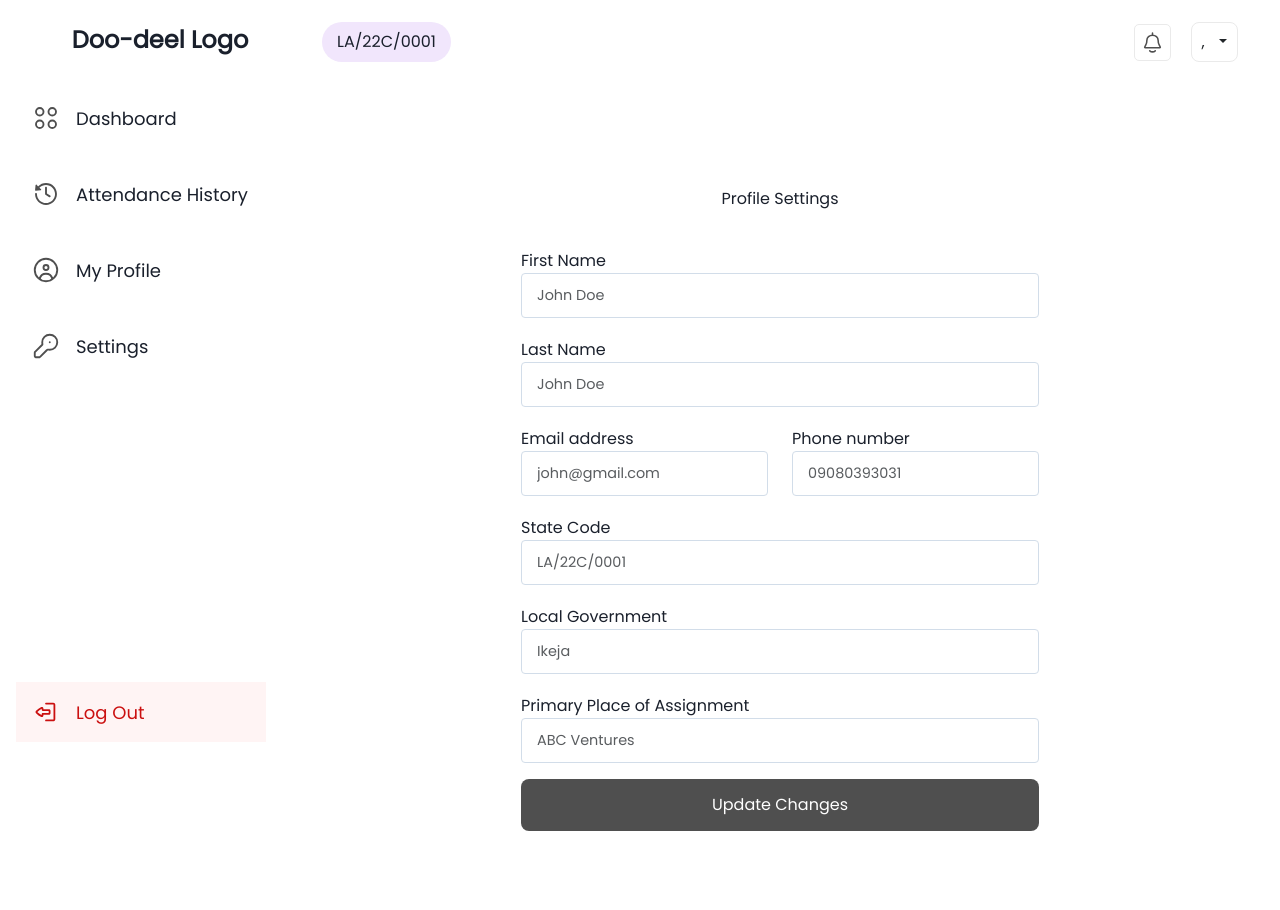
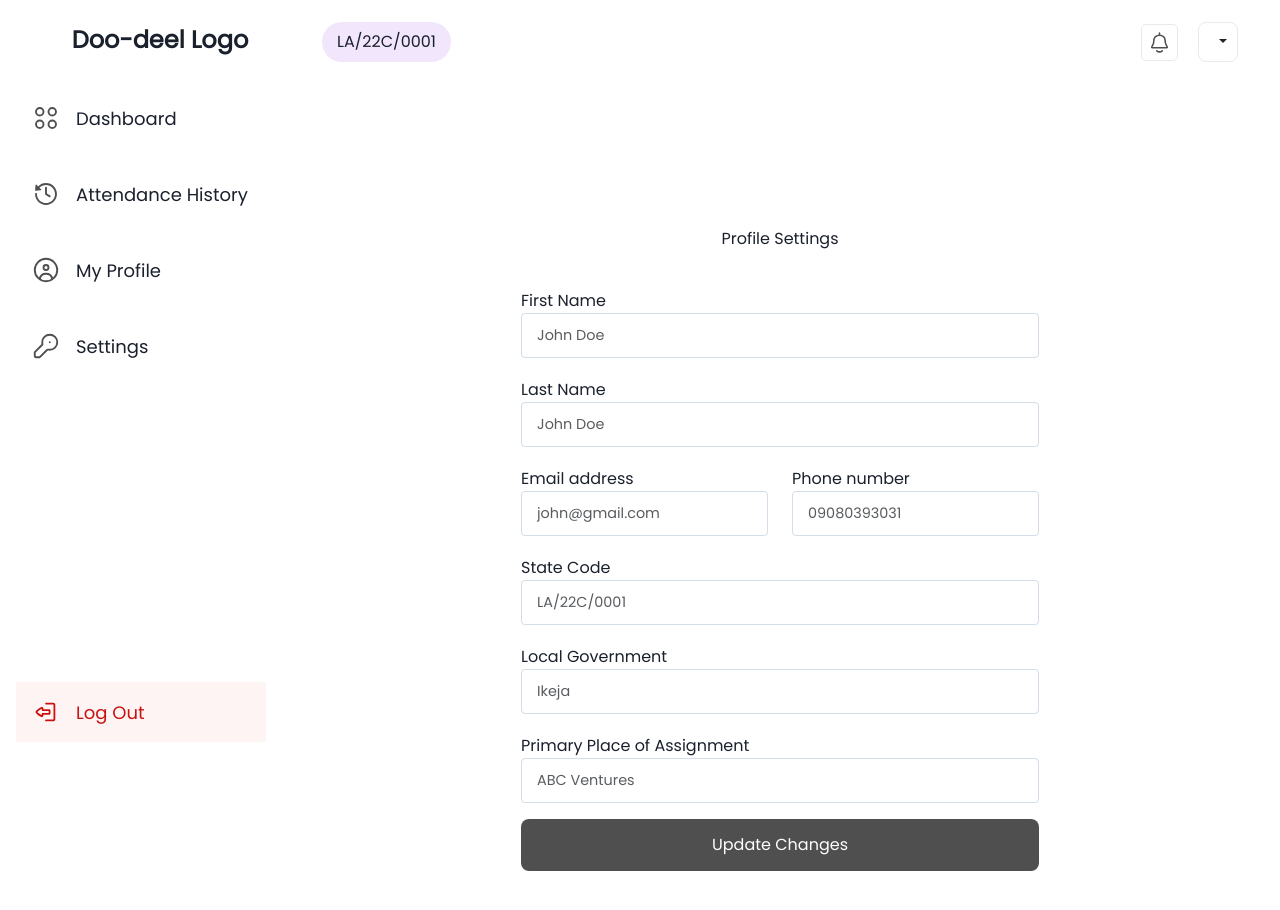
Before and after one commit to johnilizy17/lekan, a React (Create React App) app: page /profile in a window 1280 px wide. Shown: the top 910 px of the page. Built offline with nearby package versions, Linux system fonts and the light colour scheme; no server answers.

Commit message:
new details

```diff
--- a/src/components/Layout/index.js
+++ b/src/components/Layout/index.js
@@ -157,7 +157,7 @@ export default function Layout({ children }) {
                                         <button class="btn btn-default dropdown-toggle dropdown-toggle-split" type="button" id="mybyn"
                                             data-bs-toggle="dropdown" aria-expanded="false">
 
-                                            <span style={{ marginRight: 10 }}> {user.firstname}, {user.lastname}</span>
+                                            <span style={{ marginRight: 10 }}>{user.lastname}</span>
                                             <span class="caret"></span>
                                         </button>
                                         <ul class="dropdown-menu">
--- a/src/components/Page/Profile_Component.js
+++ b/src/components/Page/Profile_Component.js
@@ -35,7 +35,7 @@ export default function Profile_Component() {
     }, [])
 
     return (
-        <div style={{marginTop:30}} class="password-section">
+        <div style={{marginTop:70}} class="password-section">
             <div class="password-settings">
                 <div class="password">
                     <div class="password-header">
```
